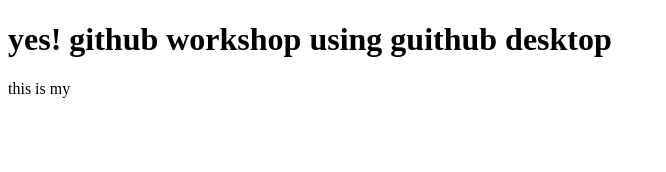
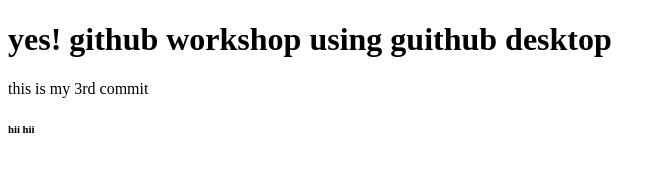
Before and after one commit to poojatharuitgithub/day13, a plain HTML site: page index.html in a window 1280 px wide. Shown: the whole page, without its empty margins (0-666 px from the left). Drawn offline with Linux system fonts and the light colour scheme.

Commit message:
third change

```diff
--- a/index.html
+++ b/index.html
@@ -7,6 +7,7 @@
 </head>
 <body>
     <h1> yes! github workshop using guithub desktop</h1>
-    <p>this is my</p>
+    <p>this is my 3rd commit</p>
+    <h6>hii hii</h6>
 </body>
 </html>
```
